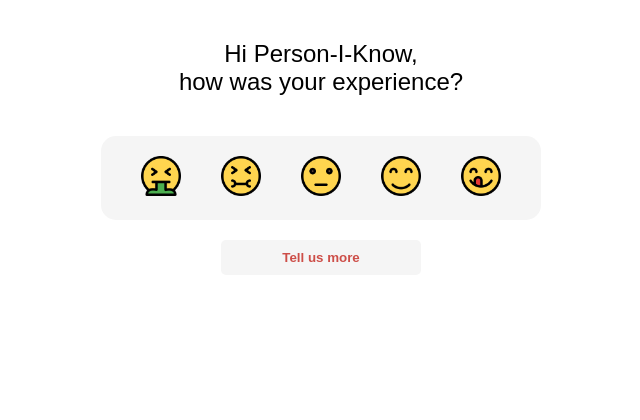
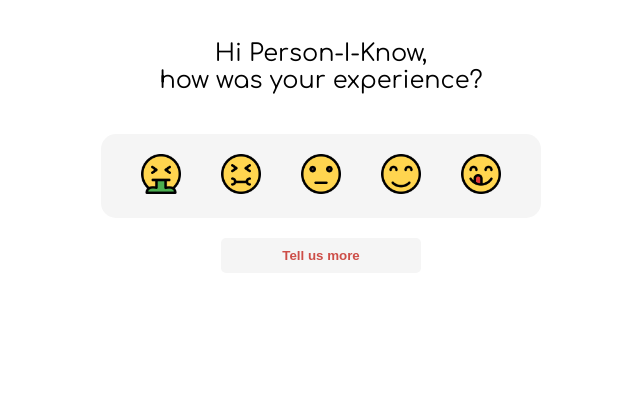
Before and after one commit to TheGrizF/s25-Iron, a Flask app: page /review in a window 1280 px wide. Shown: the top 420 px of the page, without its empty margins (319-959 px from the left). Run offline with Flask 3, Linux system fonts and the light colour scheme.

Commit message:
changed greeting font to review

```diff
--- a/app/static/css/review.css
+++ b/app/static/css/review.css
@@ -18,6 +18,7 @@ body {
     text-align: center;
     margin: 20px 0;
     font-size: 1.5em;
+    font-family: 'Comfortaa', cursive;
 }
 
 .rating-container {
```
